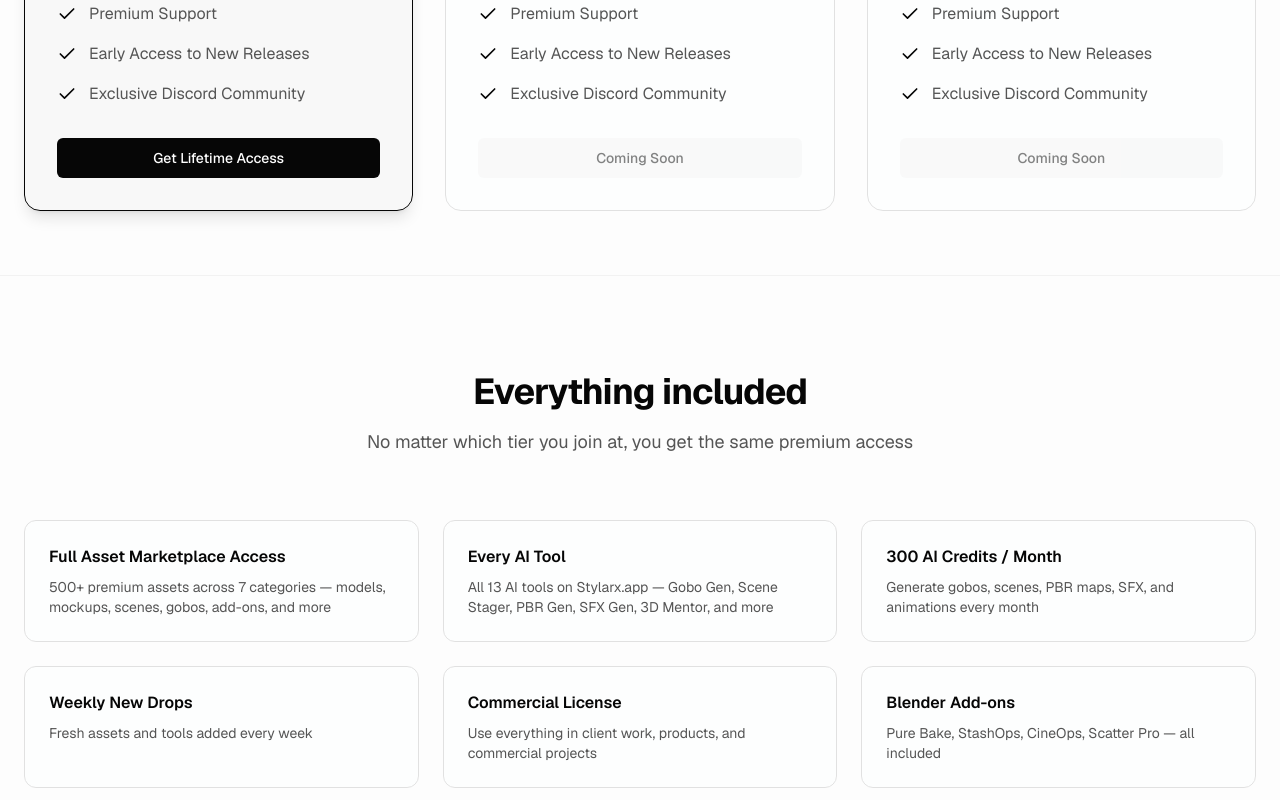
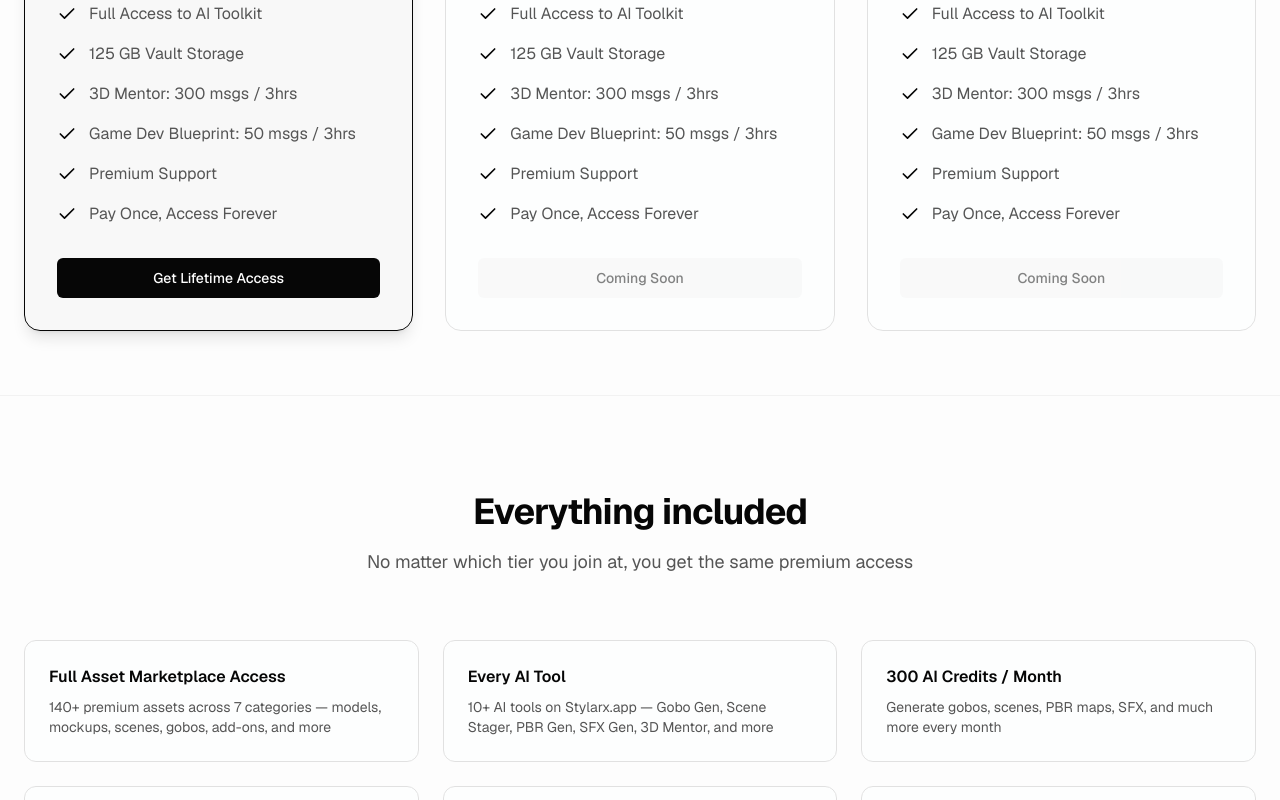
Before and after one commit to stylarxstudio-git/stylarx-main-website, a Next.js app: page /pricing in a window 1280 px wide. Shown: the part 880-1680 px from the top of the page. Built offline with nearby package versions, Linux system fonts and the light colour scheme.

Commit message:
i updated the pricing page and the hompage ai tool to toolkit

```diff
--- a/app/page.tsx
+++ b/app/page.tsx
@@ -13,7 +13,7 @@ const pricingFeatures = [
   "Full Commercial License",
   "All Future Drops, Tools & Assets",
   "300 AI Credits / month",
-  "Full Access to AI Tool",
+  "Full Access to AI Toolkit",
   "125 GB Vault Storage",
   "3D Mentor: 300 msgs / 3hrs",
   "Game Dev Blueprint: 50 msgs / 3hrs",
--- a/app/pricing/page.tsx
+++ b/app/pricing/page.tsx
@@ -10,10 +10,13 @@ import { Footer } from "@/components/footer"
 const features = [
   "Full Commercial License",
   "All Future Drops, Tools & Assets",
+  "300 AI Credits / month",
+  "Full Access to AI Toolkit",
+  "125 GB Vault Storage",
+  "3D Mentor: 300 msgs / 3hrs",
+  "Game Dev Blueprint: 50 msgs / 3hrs",
+  "Premium Support",
   "Pay Once, Access Forever",
-  "Premium Support",
-  "Early Access to New Releases",
-  "Exclusive Discord Community",
 ]
 
 const tiers = [
@@ -203,14 +206,15 @@ export default function PricingPage() {
             style={{ transitionDelay: "500ms" }}
           >
             {[
-              { title: "Full Asset Marketplace Access", description: "500+ premium assets across 7 categories — models, mockups, scenes, gobos, add-ons, and more" },
-              { title: "Every AI Tool", description: "All 13 AI tools on Stylarx.app — Gobo Gen, Scene Stager, PBR Gen, SFX Gen, 3D Mentor, and more" },
-              { title: "300 AI Credits / Month", description: "Generate gobos, scenes, PBR maps, SFX, and animations every month" },
-              { title: "Weekly New Drops", description: "Fresh assets and tools added every week" },
+              { title: "Full Asset Marketplace Access", description: "140+ premium assets across 7 categories — models, mockups, scenes, gobos, add-ons, and more" },
+              { title: "Every AI Tool", description: "10+ AI tools on Stylarx.app — Gobo Gen, Scene Stager, PBR Gen, SFX Gen, 3D Mentor, and more" },
+              { title: "300 AI Credits / Month", description: "Generate gobos, scenes, PBR maps, SFX, and much more every month" },
               { title: "Commercial License", description: "Use everything in client work, products, and commercial projects" },
               { title: "Blender Add-ons", description: "Pure Bake, StashOps, CineOps, Scatter Pro — all included" },
-              { title: "Gobo Textures", description: "50+ professional cinematic lighting textures" },
               { title: "Priority Support", description: "Get help when you need it" },
+              { title: "125 GB Vault Storage", description: "Store 125 GB worth of Assets in the Vault and Access them Anywhere." },
+              { title: "Game Dev Blueprint", description: "Turn Raw Ideas into a Structured Game Design Document Instantly." },
+              { title: "3D Mentor", description: "Master Blender, Unreal, Unity, and more with 3D Mentor that Speaks every 3D Language" },
             ].map((item, index) => (
               <div
                 key={item.title}
```
